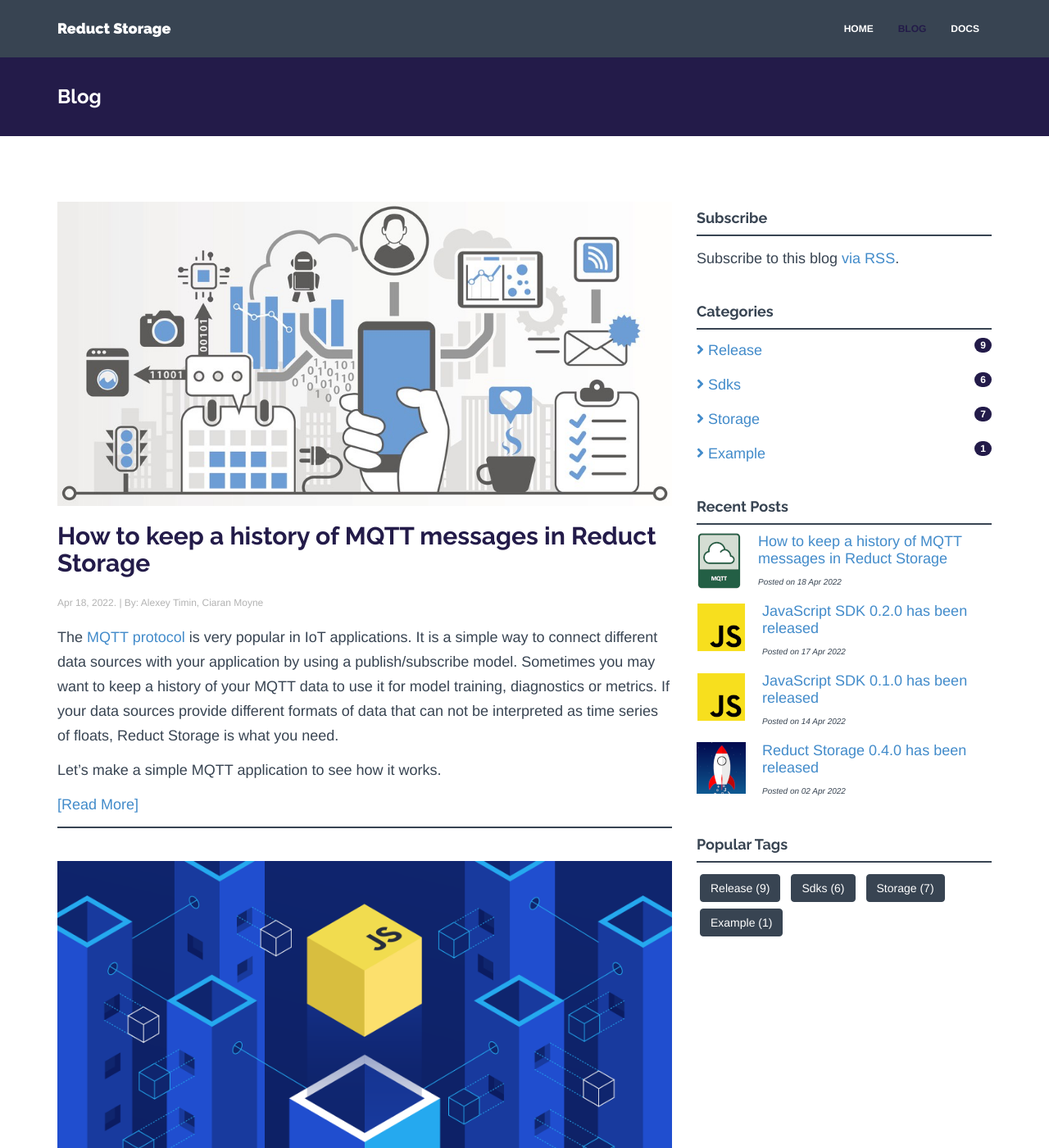
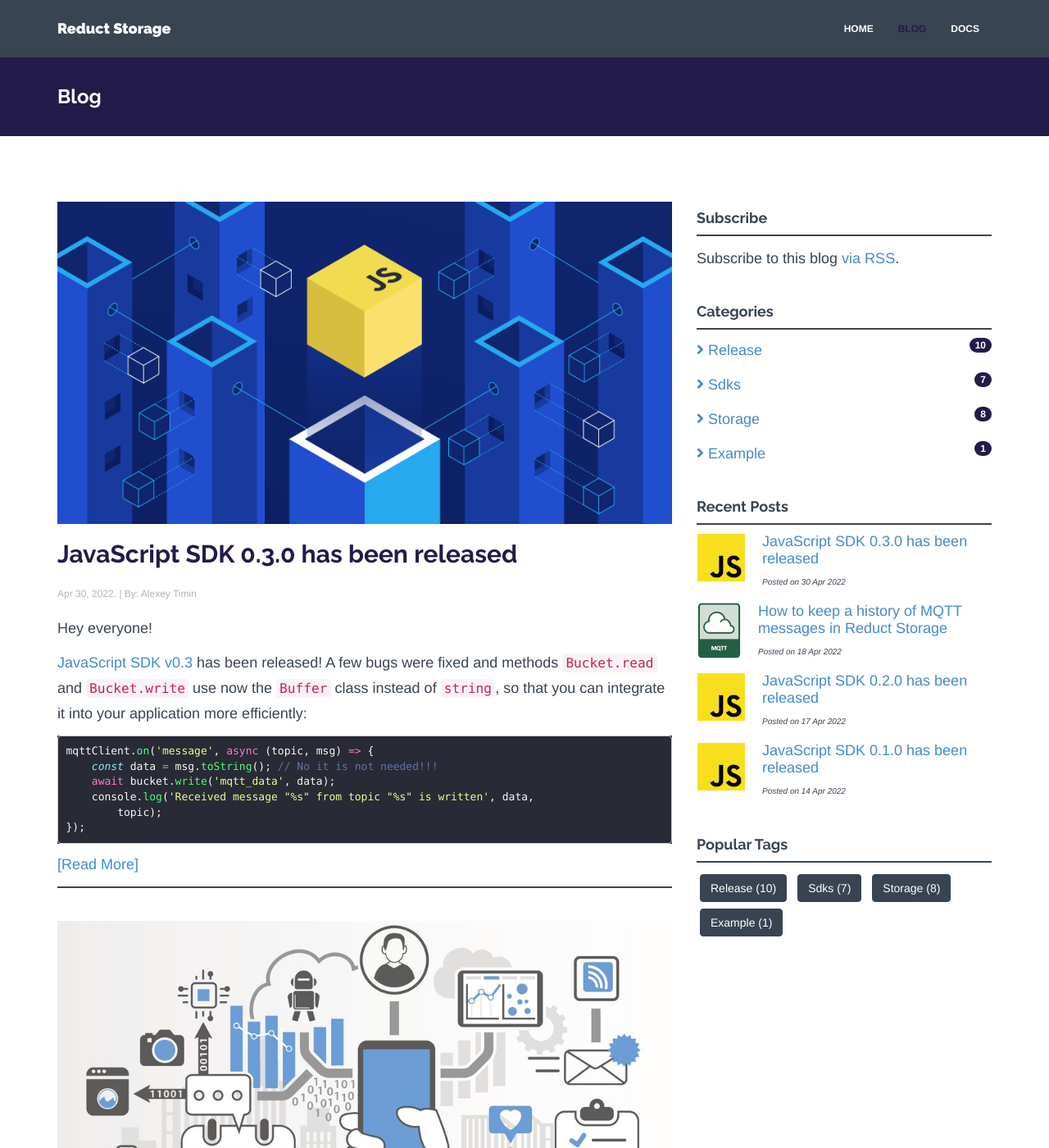
Before and after one commit to reductstore/homepage, a Jekyll site: the page built from blog.html, in a window 1280 px wide and 1400 px high. Shown: the whole window at 82% size. Built offline with Jekyll 4.4.1, drawn with Linux system fonts in a browser that asks for light colours; nearby versions of some CDN libraries; some of the changed text lies outside the part shown.

Commit message:
relese reduct-js 0.3.0

````diff
--- /dev/null
+++ b/_posts/2022-04-30-reduct-js-v0.3.0.md
@@ -0,0 +1,36 @@
+---
+layout: post
+title: "JavaScript SDK 0.3.0 has been released"
+date: 2022-04-30 00:00:46
+author: Alexey Timin
+categories:
+- release
+- Storage
+- SDKs
+img: js.png
+thumb: js.png
+---
+Hey everyone!
+
+[JavaScript SDK v0.3](https://github.com/reduct-storage/reduct-js/releases/tag/v0.3.0) has been released!
+A few bugs were fixed and methods `Bucket.read` and `Bucket.write` use now the `Buffer` class instead of `string`, so that
+you can integrate it into your application more efficiently:
+
+```javascript
+mqttClient.on('message', async (topic, msg) => {
+    const data = msg.toString(); // No it is not needed!!!
+    await bucket.write('mqtt_data', data);
+    console.log('Received message "%s" from topic "%s" is written', data,
+        topic);
+});
+```
+
+<!--more-->
+
+### Documentation
+
+* [Reduct Storage][1]
+* [JavaScript Client SDK][2]
+
+[1]:https://docs.reduct-storage.dev
+[2]:https://reduct-js.readthedocs.io/en/latest/
````
Also changed, not shown: _posts/2022-04-02-reduct-storage-v0.4.0.md (+1 -1 lines), _posts/2022-04-17-reduct-js-v0.2.0.md (+1 -1 lines).
